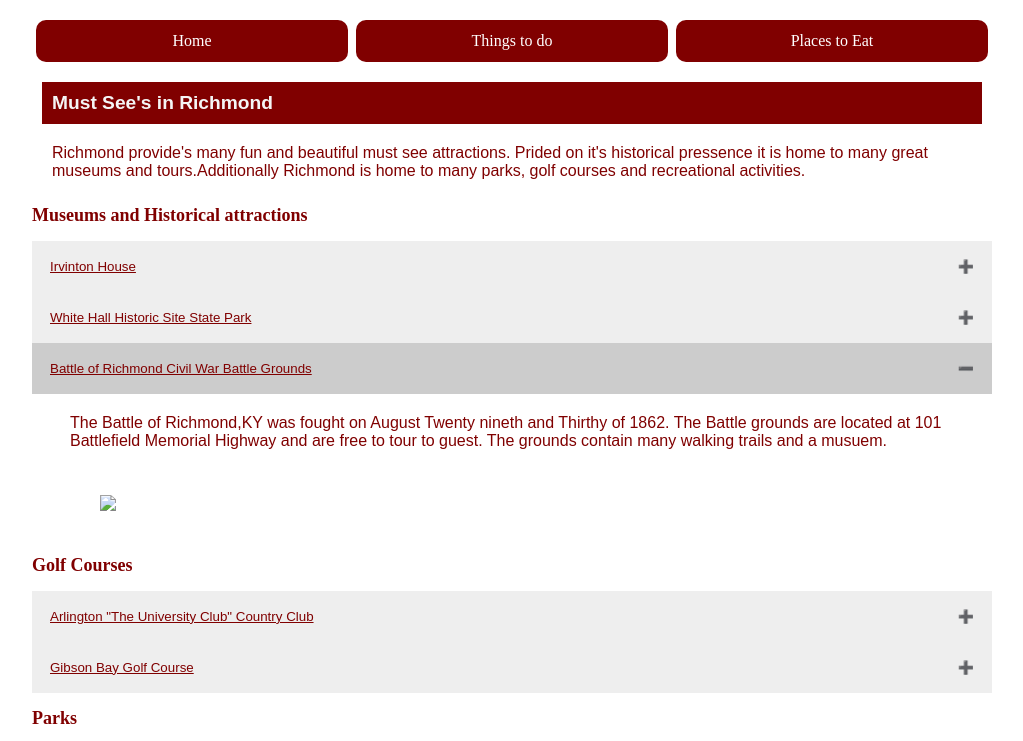
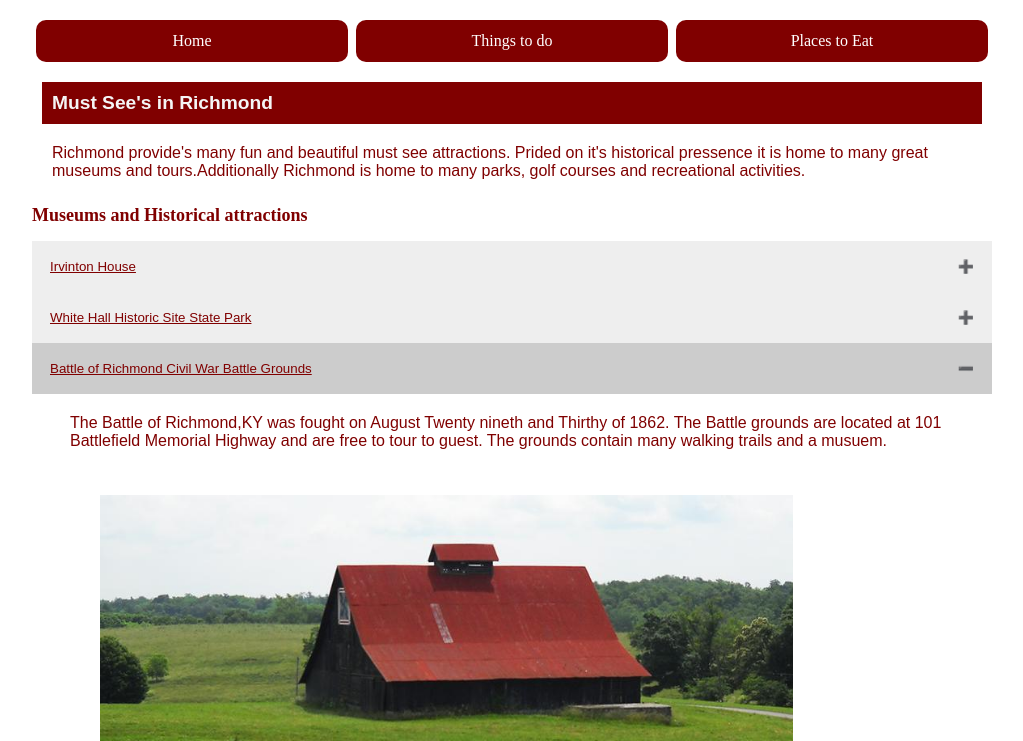
Before and after one commit to ETBD-Miami/yarnetskyims222-road-trip-project-LandonM3, a plain HTML site: page do.html in a window 1280 px wide. Both pictures are taken after a click on the button "Battle of Richmond Civil War Battle Grounds". Shown: the top 741 px of the page, without its empty margins (128-1151 px from the left). Drawn offline with Linux system fonts and the light colour scheme.

Commit message:
image fix

```diff
--- a/do.html
+++ b/do.html
@@ -35,7 +35,7 @@
 <button class="accordion"> <a href="https://visitrichmondky.com/listing/battle-of-richmond-visitors-center-and-battlefield-park/">Battle of Richmond Civil War Battle Grounds</a></button>
 <div class="panel">
   <p>The Battle of Richmond,KY was fought on August Twenty nineth and Thirthy of 1862. The Battle grounds are located at 101 Battlefield Memorial Highway and are free to tour to guest. The grounds contain many walking trails and a musuem.</p>
-  <img src="Richmond Battle Field.Jpeg"/>
+  <img src="/images/Richmond Battlefield.jpeg"/>
 </div>
 
 <div class="Golf">
```
